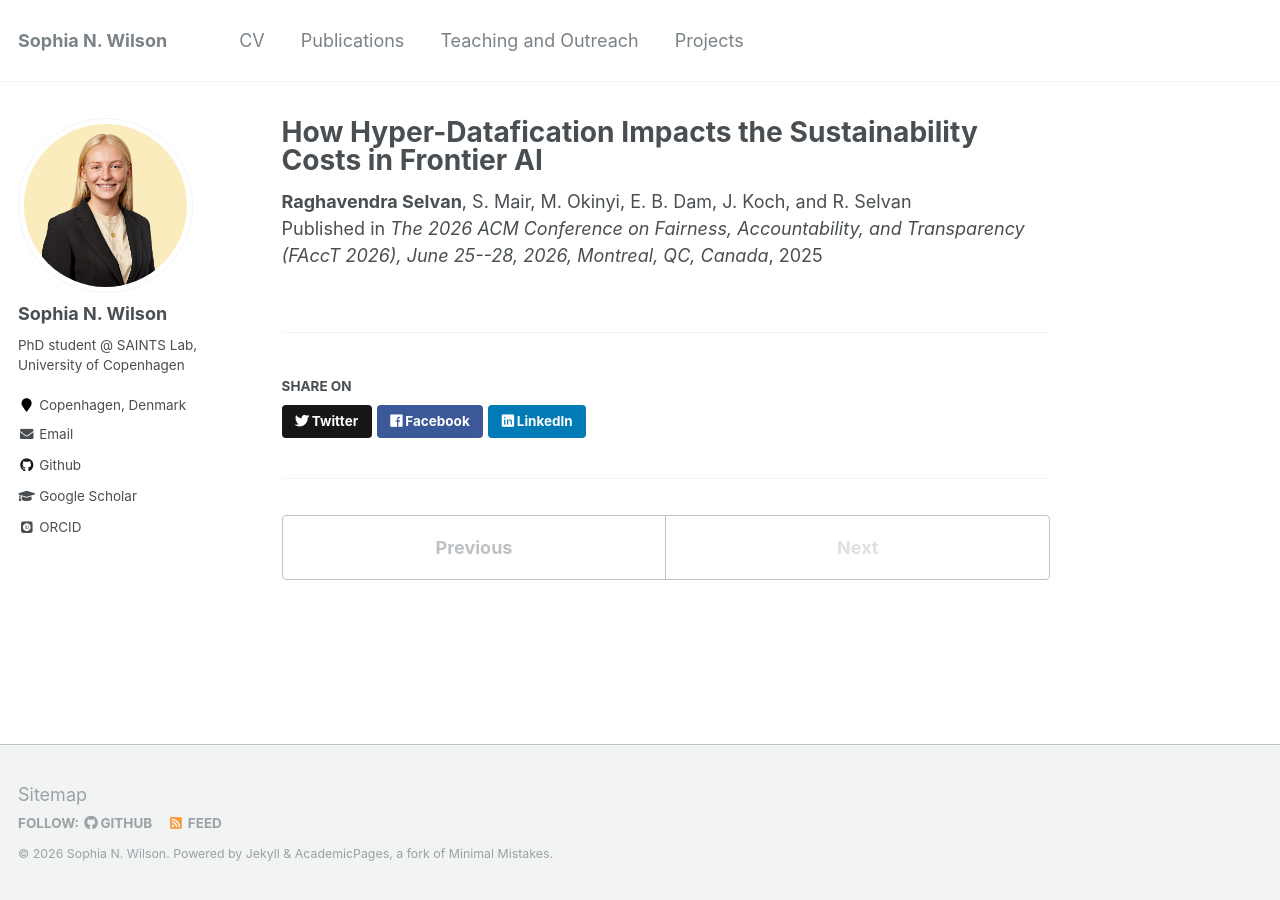
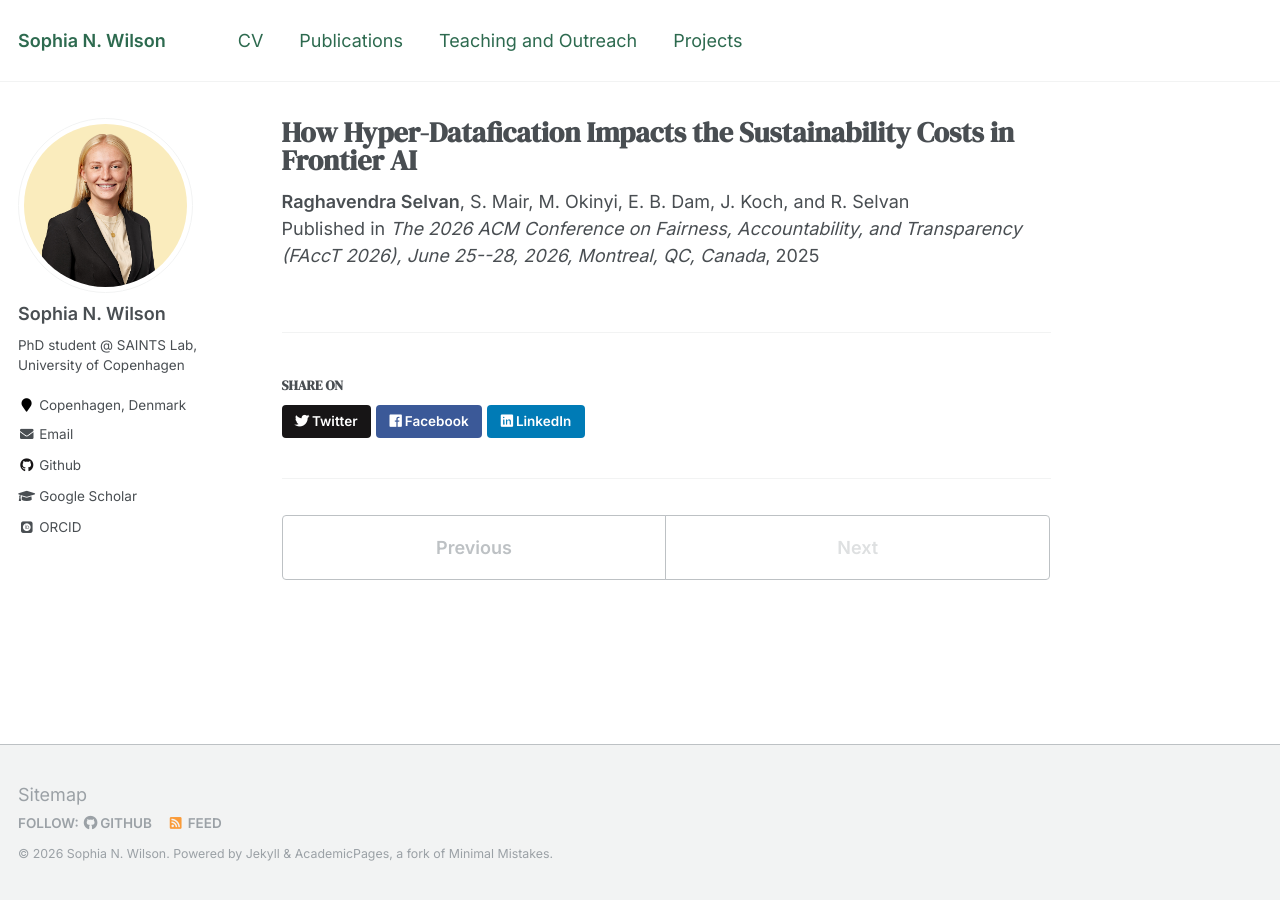
Before and after one commit to sophiawilson18/sophiawilson18.github.io, a Jekyll site: the page built from _publications/2026-01-01-hyperdatafication.md, in a window 1280 px wide. Built offline with Jekyll 4.4.1, drawn with Linux system fonts in a browser that asks for light colours; some web fonts are replaced.

Commit message:
Experiment: forest green palette + DM Serif/Inter typography
Co-Authored-By: Claude Sonnet 4.6 <noreply@anthropic.com>

```diff
--- a/_includes/head/custom.html
+++ b/_includes/head/custom.html
@@ -1,6 +1,10 @@
 {% include base_path %}
 
 <!-- start custom head snippets -->
+
+<link rel="preconnect" href="https://fonts.googleapis.com">
+<link rel="preconnect" href="https://fonts.gstatic.com" crossorigin>
+<link href="https://fonts.googleapis.com/css2?family=DM+Serif+Display:ital@0;1&family=Inter:wght@400;500;600&display=swap" rel="stylesheet">
 
 <link rel="apple-touch-icon" sizes="57x57" href="{{ base_path }}/images/apple-touch-icon-57x57.png?v=M44lzPylqQ">
 <link rel="apple-touch-icon" sizes="60x60" href="{{ base_path }}/images/apple-touch-icon-60x60.png?v=M44lzPylqQ">
--- a/_sass/_variables.scss
+++ b/_sass/_variables.scss
@@ -13,8 +13,8 @@ $paragraph-indent           : false; // true, false (default)
 $indent-var                 : 1.3em;
 
 /* system typefaces */
-$serif                      : Georgia, Times, serif;
-$sans-serif                 : -apple-system, ".SFNSText-Regular", "San Francisco", "Roboto", "Segoe UI", "Helvetica Neue", "Lucida Grande", Arial, sans-serif;
+$serif                      : "DM Serif Display", Georgia, Times, serif;
+$sans-serif                 : "Inter", -apple-system, ".SFNSText-Regular", "San Francisco", "Roboto", "Segoe UI", "Helvetica Neue", "Lucida Grande", Arial, sans-serif;
 $monospace                  : Monaco, Consolas, "Lucida Console", monospace;
 
 /* sans serif typefaces */
@@ -29,7 +29,7 @@ $calisto                    : "Calisto MT", serif;
 $garamond                   : Garamond, serif;
 
 $global-font-family         : $sans-serif;
-$header-font-family         : $sans-serif;
+$header-font-family         : $serif;
 $caption-font-family        : $serif;
 
 /* type scale */
@@ -55,16 +55,16 @@ $lighter-gray               : mix(#fff, $gray, 90%);
 
 $body-color                 : $gray;
 $background-color           : #fff;
-$code-background-color      : #fafafa;
+$code-background-color      : #f4f9f6;
 $code-background-color-dark : $light-gray;
 $text-color                 : $dark-gray;
 $border-color               : $lighter-gray;
 
-$primary-color              : #7a8288;
-$success-color              : #62c462;
+$primary-color              : #2d6a4f;
+$success-color              : #52b788;
 $warning-color              : #f89406;
 $danger-color               : #ee5f5b;
-$info-color                 : #52adc8;
+$info-color                 : #52b788;
 
 /* brands */
 $behance-color              : #1769FF;
@@ -91,7 +91,7 @@ $xing-color                 : #006567;
 
 
 /* links */
-$link-color                 : $info-color;
+$link-color                 : #2d6a4f;
 $link-color-hover           : mix(#000, $link-color, 25%);
 $link-color-visited         : mix(#fff, $link-color, 25%);
 $masthead-link-color        : $primary-color;
```
